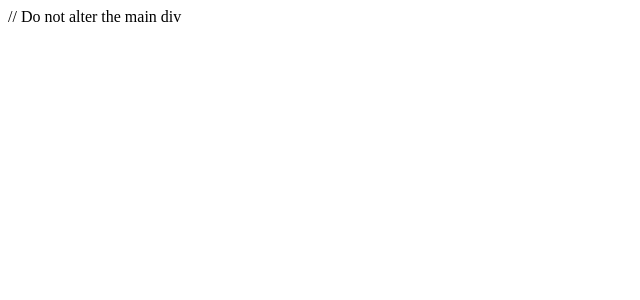
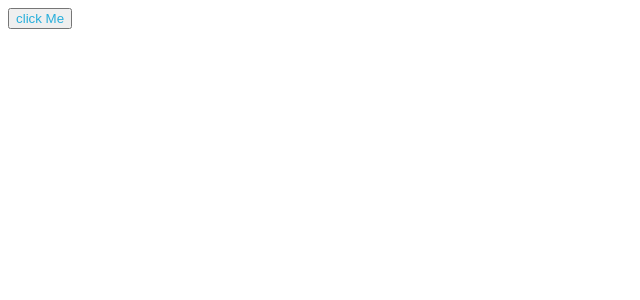
Before and after one commit to m2-madhav/React-Contest---1---Button-Action-with-Functional-Component, a React app: page / in a window 1280 px wide. Shown: the top 300 px of the page, without its empty margins (0-640 px from the left). Built offline with nearby package versions, Linux system fonts and the light colour scheme.

Commit message:
code-updated

```diff
--- a/src/components/App.js
+++ b/src/components/App.js
@@ -1,13 +1,24 @@
-import React, {Component, useState} from "react";
+import React, { Component, useState } from "react";
 import "./../styles/App.css";
 
 function App() {
+  const [change, setChange] = useState(true);
   return (
     <div id="main">
-      // Do not alter the main div
+      <button id="click" onClick={() => setChange(!change)}>
+        {" "}
+        click Me{" "}
+      </button>
+      {change ? (
+        <p></p>
+      ) : (
+        <p id="para">
+          Hello, I've learnt to use the full-stack evaluation tool. This makes
+          me so happy
+        </p>
+      )}
     </div>
   );
 }
 
-
 export default App;
```
